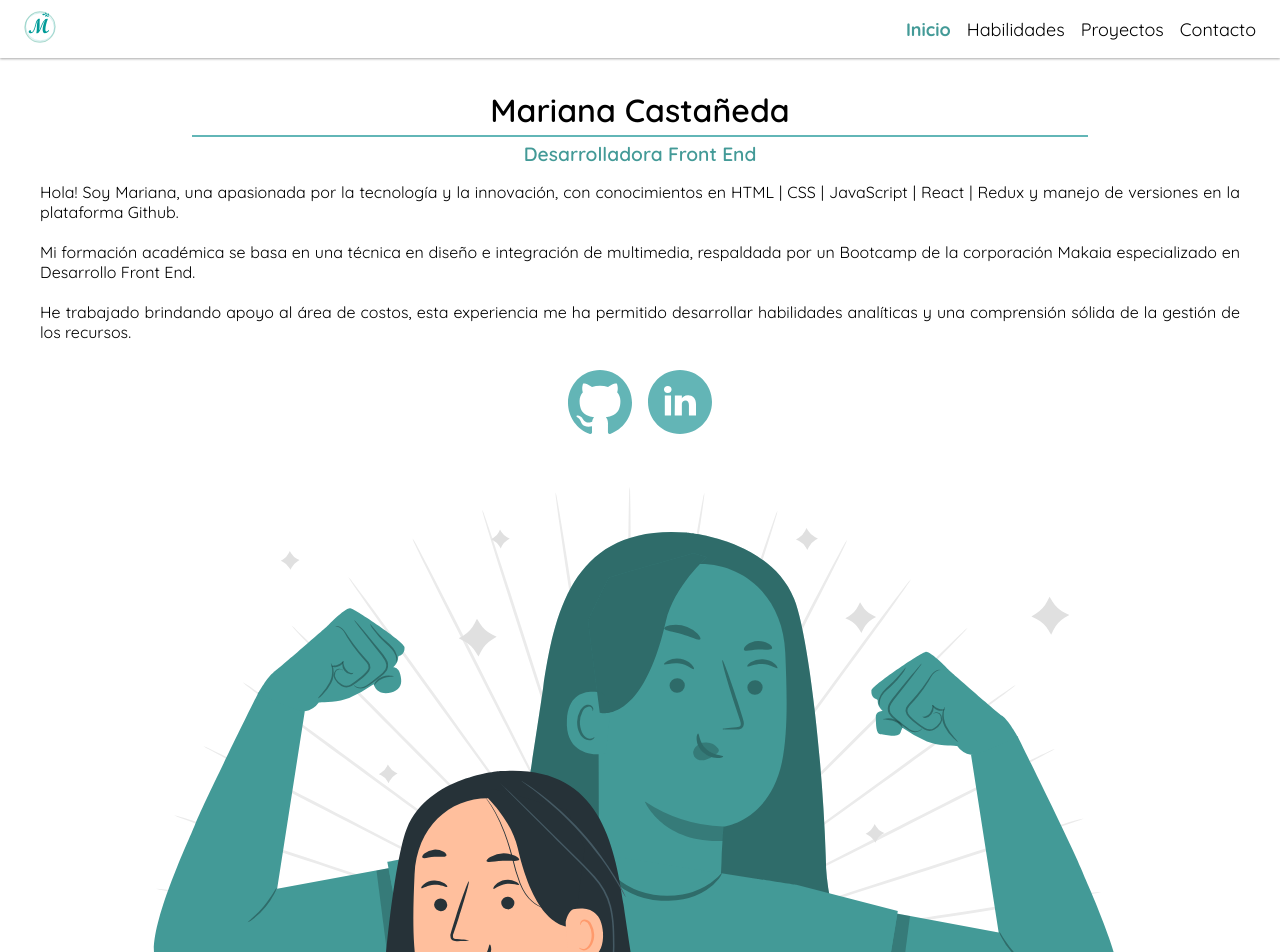
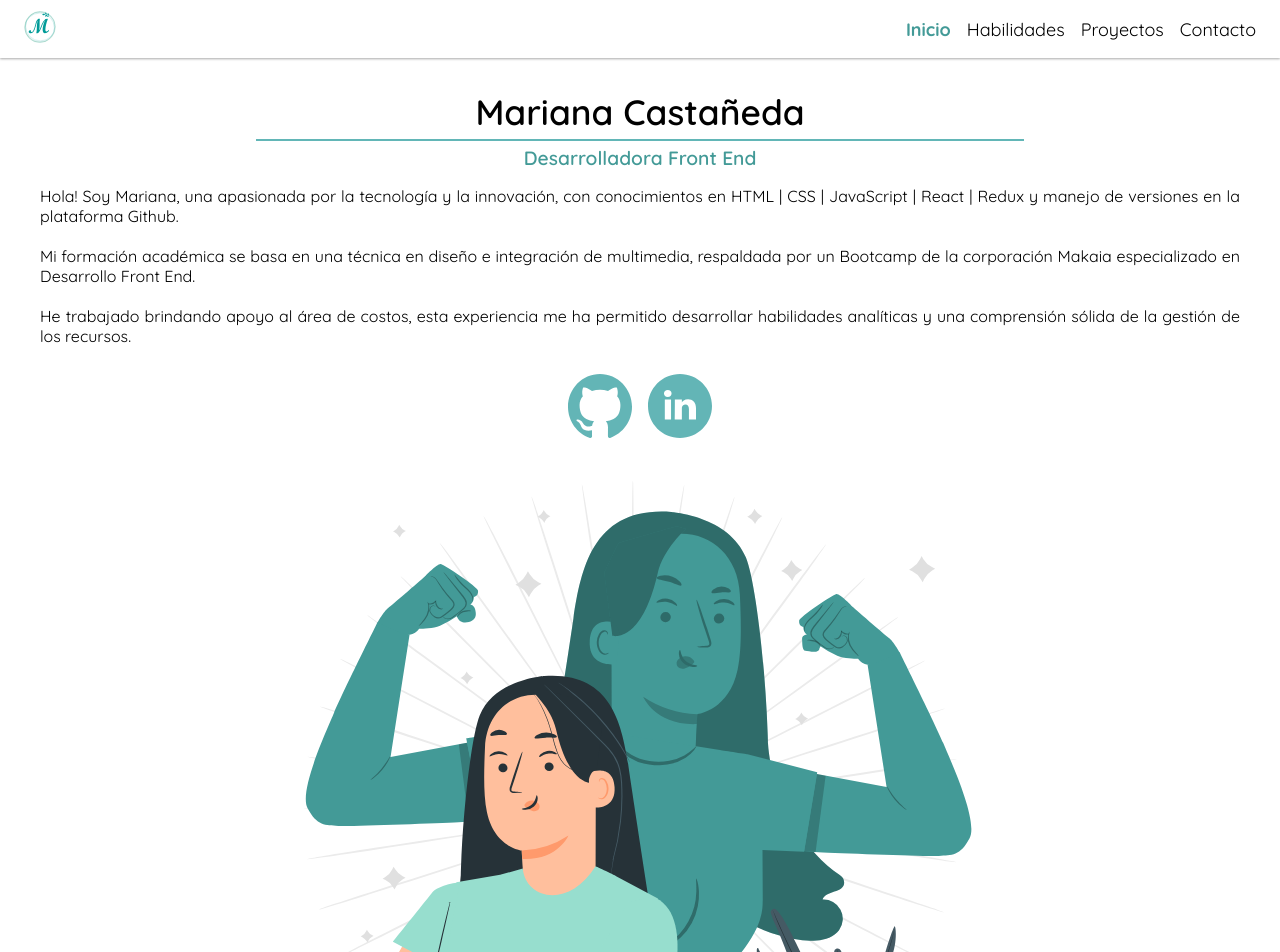
Before and after one commit to Mrcsbda/Portafolio, a React (Vite) app: page / in a window 1280 px wide. Shown: the top 952 px of the page. Built offline with nearby package versions, Linux system fonts and the light colour scheme.

Commit message:
home styles

```diff
--- a/src/components/personalInformation/personalInformation.scss
+++ b/src/components/personalInformation/personalInformation.scss
@@ -40,3 +40,25 @@
         filter: invert(76%) sepia(10%) saturate(1493%) hue-rotate(132deg) brightness(85%) contrast(88%);
     }
 }
+
+@media screen and (min-width: 602px) {
+    .home {
+        &__title {
+            @include text(black, 2.2rem, 600);
+        }
+
+        &__parting-line {
+            width: 60%;
+        }
+
+        &__icons-container {
+            a img {
+                width: 4rem;
+            }
+        }
+
+        &__social-networks-icon {
+            filter: invert(76%) sepia(10%) saturate(1493%) hue-rotate(132deg) brightness(85%) contrast(88%);
+        }
+    }
+}
--- a/src/pages/home/home.scss
+++ b/src/pages/home/home.scss
@@ -9,3 +9,11 @@
         width: 80%;
     }
 }
+
+@media screen and (min-width: 602px) {
+    .home {
+        &__illustration {
+            width: 55%;
+        }
+    }
+}
```
